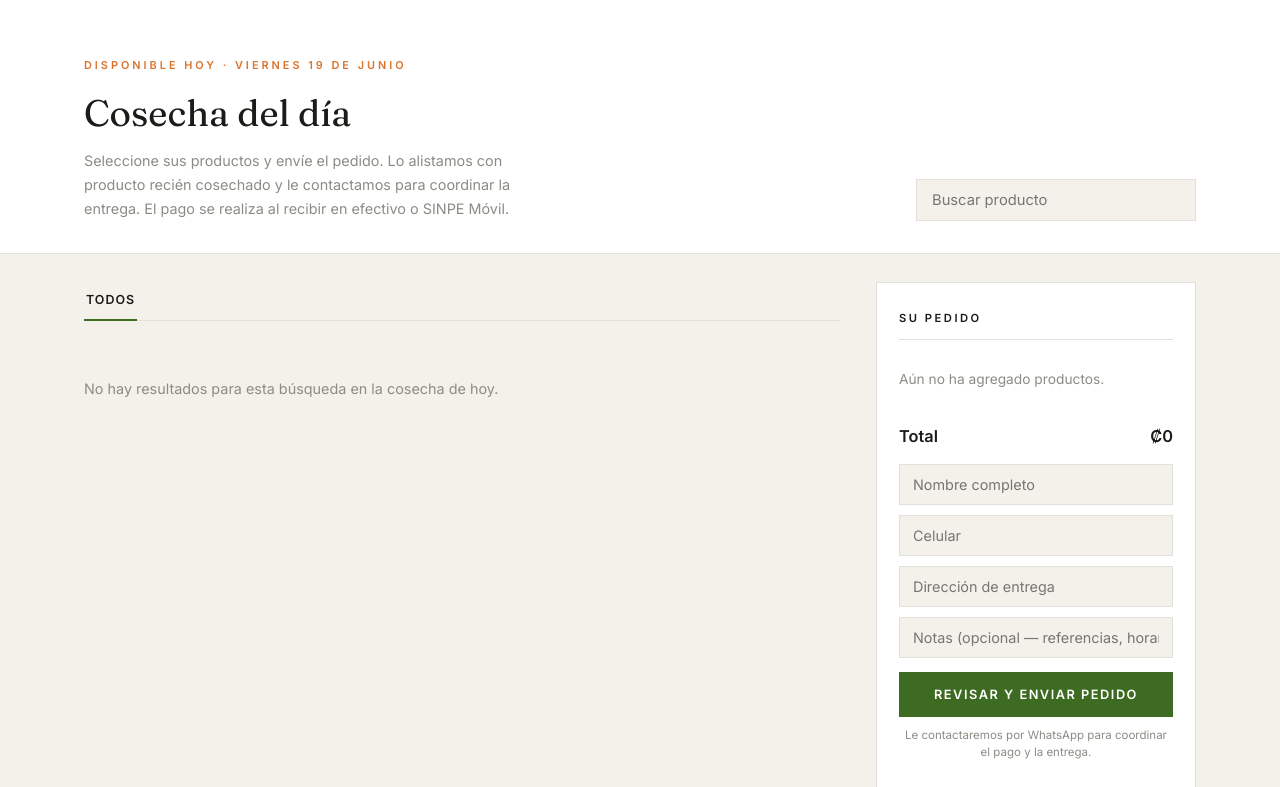
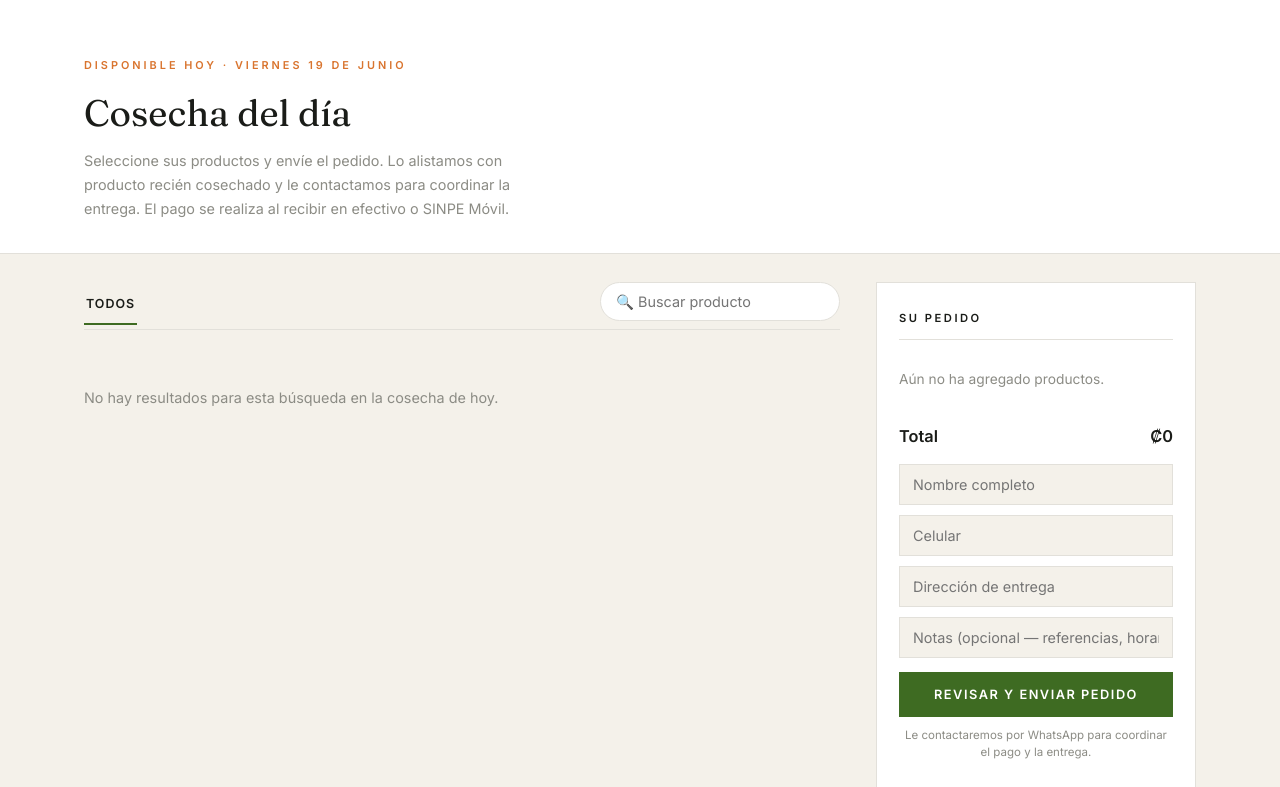
Before and after one commit to daarce09-spec/ecoltura-erp, a Flask app: page / in a window 1280 px wide. Shown: the part 800-1587 px from the top of the page. Run offline with Flask 3, Linux system fonts and the light colour scheme; data that the repository does not hold is empty; some libraries are stand-ins or nearby versions.

Commit message:
fix: buscador reubicado junto a las categorias - ya no flota perdido

```diff
--- a/templates/web_index.html
+++ b/templates/web_index.html
@@ -147,10 +147,22 @@
     .franja h2 { font-family: 'Fraunces', serif; font-size: clamp(1.6rem,3vw,2.3rem);
                  margin-top: 6px; color: var(--negro); font-weight: 400; }
     .franja .sub { font-size: .9rem; color: var(--gris); max-width: 52ch; margin-top: 6px; }
-    .buscador-wrap input { width: 280px; max-width: 100%; padding: 11px 15px;
-                           border: 1px solid var(--borde); font-family: 'Inter'; font-size: .92rem;
-                           background: var(--crema); outline: none; }
+    .buscador-wrap input { width: 240px; max-width: 100%; padding: 10px 15px;
+                           border: 1px solid var(--borde); border-radius: 999px;
+                           font-family: 'Inter'; font-size: .9rem;
+                           background: var(--blanco); outline: none; }
     .buscador-wrap input:focus { border-color: var(--verde); }
+
+    /* Barra de filtros: categorías + buscador en una línea */
+    .barra-filtros { display: flex; justify-content: space-between; align-items: center;
+                     gap: 16px; margin-bottom: 26px; border-bottom: 1px solid var(--borde);
+                     flex-wrap: wrap; }
+    .barra-filtros .chips { margin-bottom: 0; border-bottom: none; flex: 1; }
+    .barra-filtros .buscador-wrap { padding-bottom: 8px; }
+    @media (max-width: 600px) {
+      .barra-filtros { flex-direction: column; align-items: stretch; }
+      .barra-filtros .buscador-wrap input { width: 100%; }
+    }
 
     /* Grid tienda */
     .tienda { max-width: 1160px; margin: 0 auto; padding: 28px 24px 120px;
@@ -445,9 +457,6 @@
           recién cosechado y le contactamos para coordinar la entrega.
           El pago se realiza al recibir en efectivo o SINPE Móvil.</div>
       </div>
-      <div class="buscador-wrap">
-        <input type="text" id="buscar" placeholder="Buscar producto" oninput="renderProductos()">
-      </div>
     </div>
   </div>
 
@@ -472,7 +481,13 @@
                 cursor:pointer; line-height:1; padding:0 4px;" title="Cerrar">×</button>
       </div>
 
-      <div class="chips" id="chips"></div>
+      <!-- Barra de filtros: categorías + buscador juntos -->
+      <div class="barra-filtros">
+        <div class="chips" id="chips"></div>
+        <div class="buscador-wrap">
+          <input type="text" id="buscar" placeholder="🔍 Buscar producto" oninput="renderProductos()">
+        </div>
+      </div>
       <div class="grid-prod" id="gridProductos">
         <div class="cargando-prod">Cargando la cosecha del día...</div>
       </div>
```
